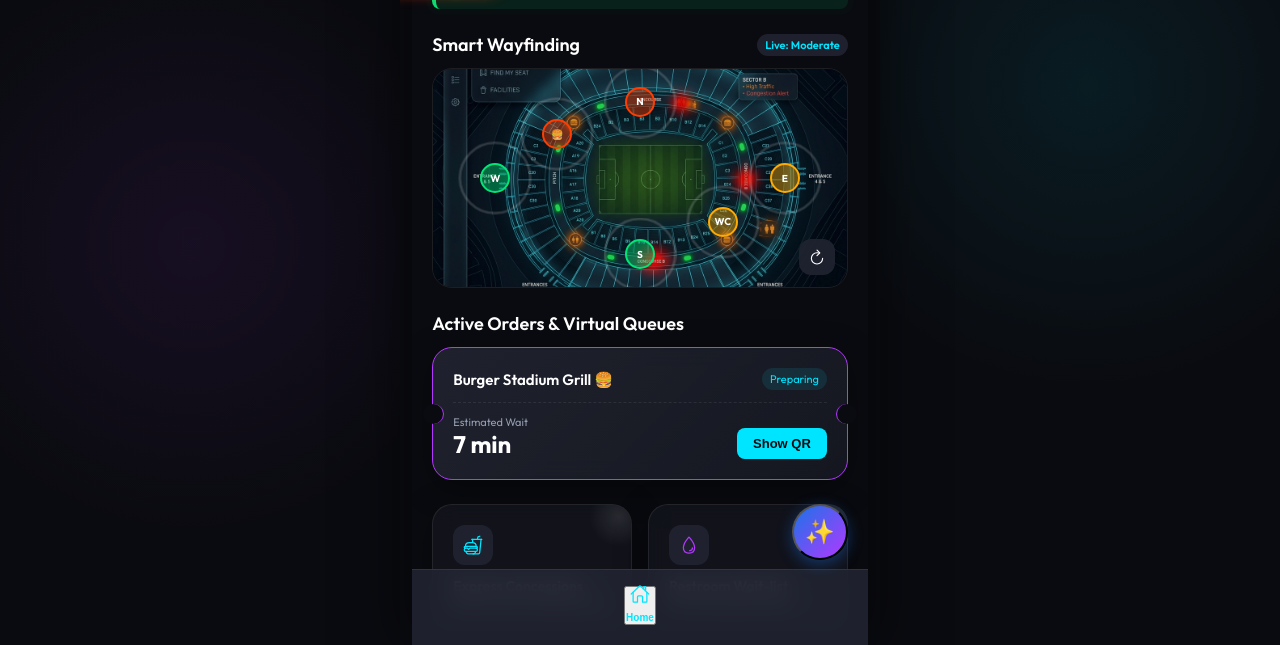
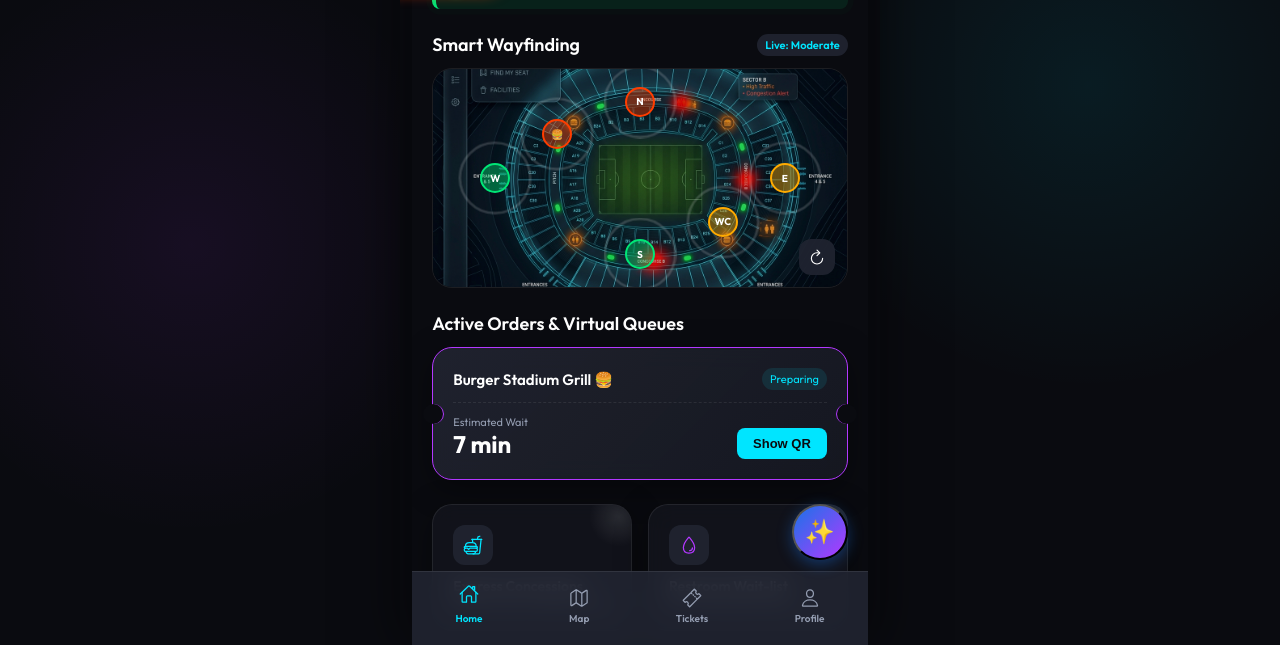
Before and after one commit to sabihanjum/PromptWars, a website built with Vite: page venue-app/index.html in a window 1280 px wide. Shown: the part 155-800 px from the top of the page. Built offline with nearby package versions, Linux system fonts and the light colour scheme; what vitest would draw is missing.

Commit message:
Fix DOM structural collapse on bottom navigation bar

```diff
--- a/venue-app/index.html
+++ b/venue-app/index.html
@@ -172,19 +172,19 @@
 
       <!-- Bottom Nav -->
       <nav class="bottom-nav" id="bottomNav" aria-label="Main Navigation">
-        <button class="nav-item active" data-target="view-home" aria-label="Home page view">
+        <div class="nav-item active" data-target="view-home" role="button" tabindex="0" aria-label="Home page view">
           <ion-icon name="home-outline" class="nav-icon"></ion-icon>
           <span class="nav-label">Home</span>
         </div>
-        <div class="nav-item" data-target="view-map">
+        <div class="nav-item" data-target="view-map" role="button" tabindex="0" aria-label="Map page view">
           <ion-icon name="map-outline" class="nav-icon"></ion-icon>
           <span class="nav-label">Map</span>
         </div>
-        <div class="nav-item" data-target="view-tickets">
+        <div class="nav-item" data-target="view-tickets" role="button" tabindex="0" aria-label="Tickets page view">
           <ion-icon name="ticket-outline" class="nav-icon"></ion-icon>
           <span class="nav-label">Tickets</span>
         </div>
-        <div class="nav-item" data-target="view-profile">
+        <div class="nav-item" data-target="view-profile" role="button" tabindex="0" aria-label="Profile page view">
           <ion-icon name="person-outline" class="nav-icon"></ion-icon>
           <span class="nav-label">Profile</span>
         </div>
```
